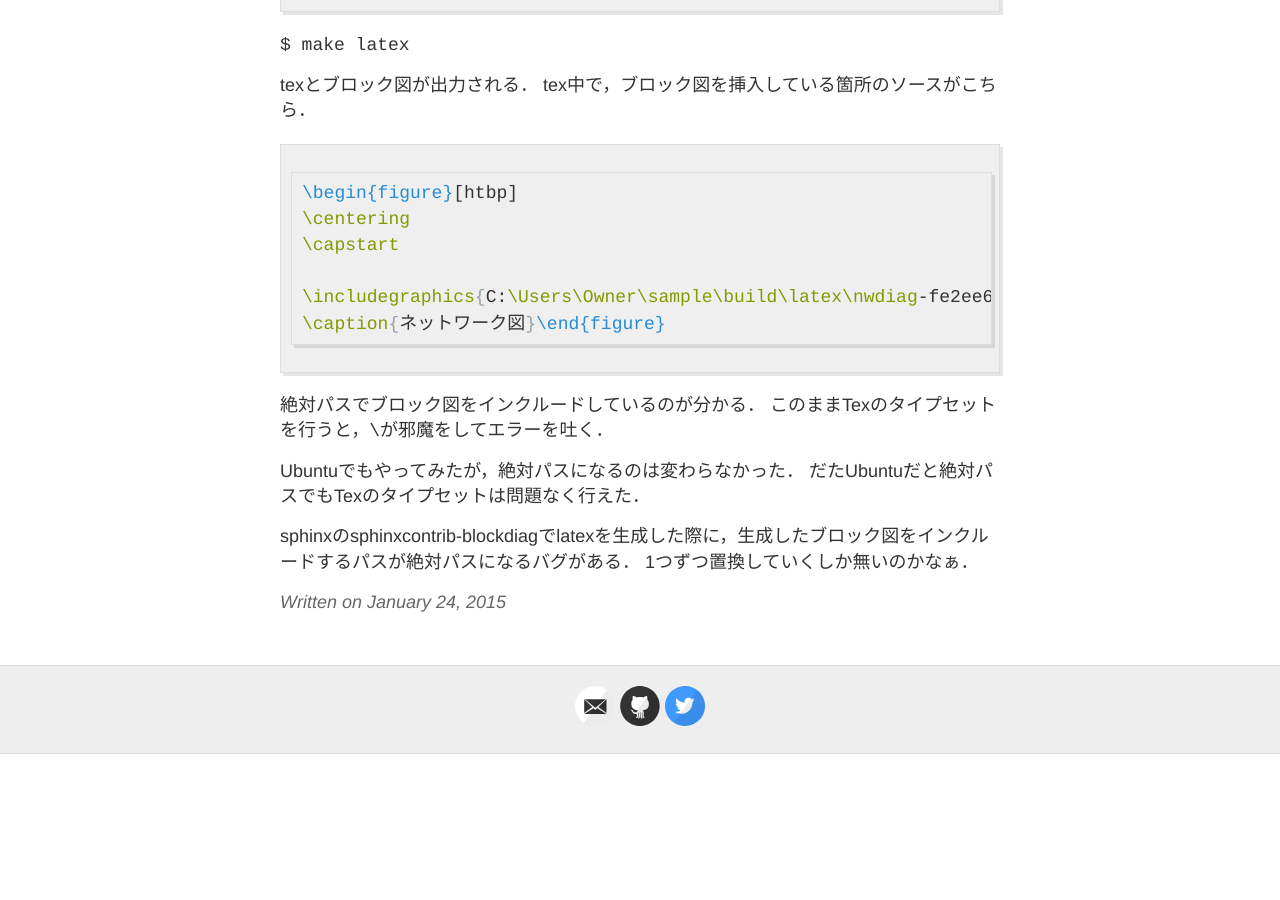
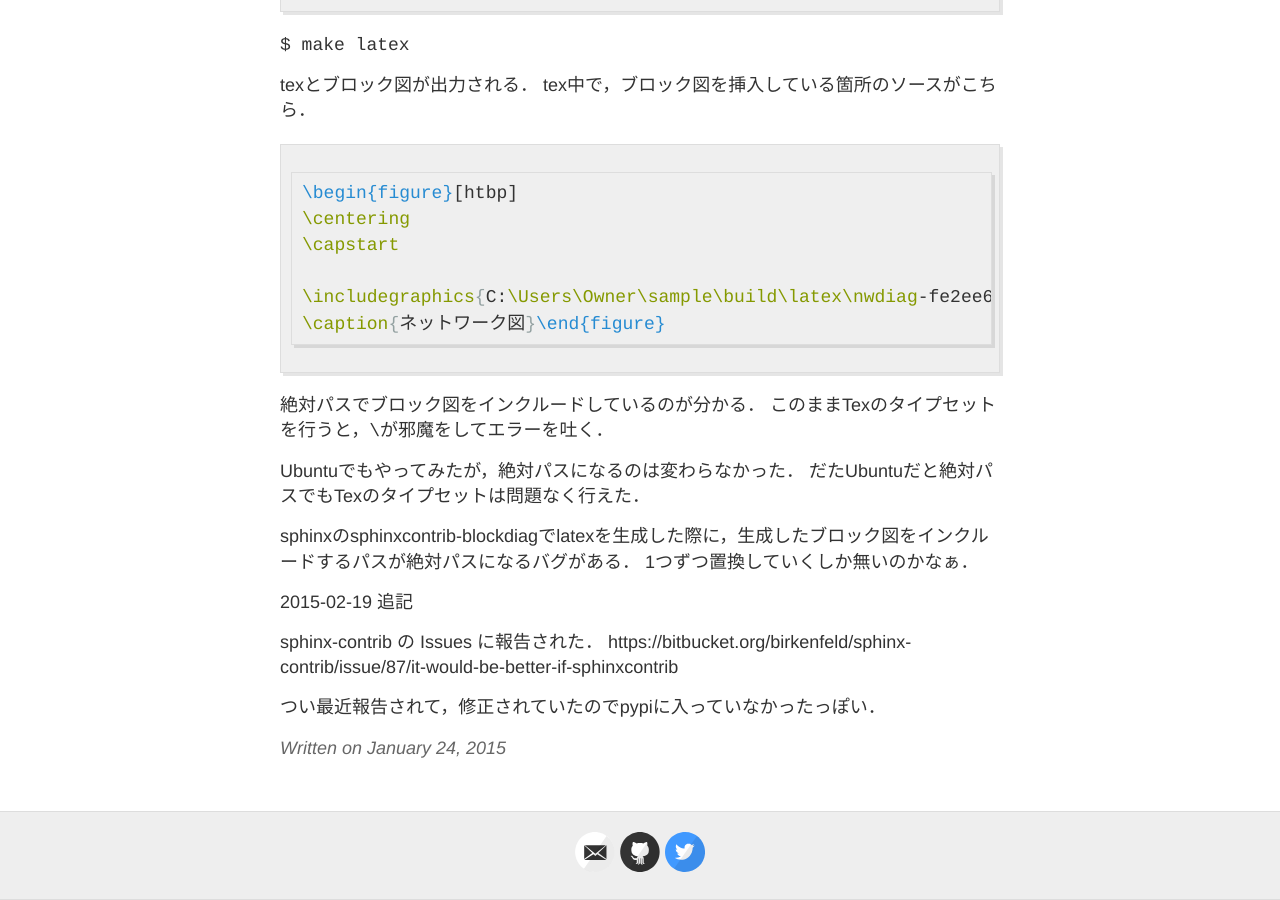
Before and after one commit to Selene-Misso/Selene-Misso.github.io, a Jekyll site: the page built from _posts/2015-01-24-sphinx.md, in a window 1280 px wide and 900 px high, scrolled down 815 px. Built offline with Jekyll 4.4.1, drawn with Linux system fonts in a browser that asks for light colours; Markdown is read by kramdown in place of the engine named in the settings; before the commit the page ends 1569 px from its top, so only the background shows below that.

Commit message:
Update 2015-01-24-sphinx.md

```diff
--- a/_posts/2015-01-24-sphinx.md
+++ b/_posts/2015-01-24-sphinx.md
@@ -53,3 +53,10 @@ Ubuntuでもやってみたが，絶対パスになるのは変わらなかっ
 
 sphinxのsphinxcontrib-blockdiagでlatexを生成した際に，生成したブロック図をインクルードするパスが絶対パスになるバグがある．
 1つずつ置換していくしか無いのかなぁ．
+
+2015-02-19 追記
+
+sphinx-contrib の Issues に報告された．
+https://bitbucket.org/birkenfeld/sphinx-contrib/issue/87/it-would-be-better-if-sphinxcontrib
+
+つい最近報告されて，修正されていたのでpypiに入っていなかったっぽい．
```
